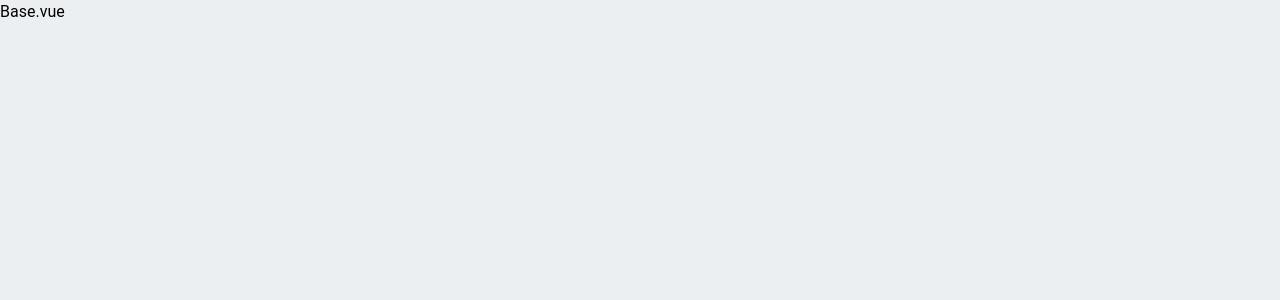
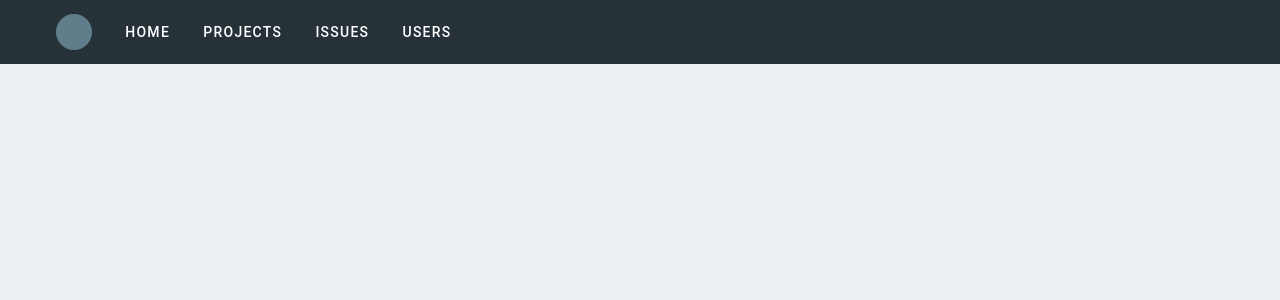
Before and after one commit to renatobjr/codesentry, a Vue app in the folder web/: page /dashboard in a window 1280 px wide. Before the commit this address had no page. Shown: the top 300 px of the page. Built offline with nearby package versions, Linux system fonts and the light colour scheme.

Commit message:
Create custom components

```diff
--- /dev/null
+++ b/web/src/components/shared/CSHeader.vue
@@ -0,0 +1,16 @@
+<script setup>
+defineProps({
+  title: {
+    type: String,
+    required: true,
+  },
+});
+</script>
+
+<template>
+  <v-row>
+    <v-col class="cs-header">
+      <p class="text-h5 ">{{ title }}</p>
+    </v-col>
+  </v-row>
+</template>
--- a/web/src/layouts/default/Base.vue
+++ b/web/src/layouts/default/Base.vue
@@ -1,10 +1,36 @@
 <script setup>
   import DefaultView from './Default.vue';
+
+  const links = [
+    { name: 'HOME', path: '/dashboard' },
+    { name: 'PROJECTS', path: '/projects' },
+    { name: 'ISSUES', path: '' },
+    { name: 'USERS', path: '' },
+  ];
 </script>
 
 <template>
   <default-view>
-    <p>Base.vue</p>
-    <slot />
+    <v-app-bar class="bg-blue-grey-darken-4" flat>
+      <v-container class="mx-auto d-flex align-center justify-content">
+        <v-avatar
+          class="me-4"
+          color="blue-grey"
+          size="36"
+        ></v-avatar>
+        <v-btn
+          v-for="link in links"
+          :key="link"
+          :text="link.name"
+          :href="link.path"
+          variant="text"
+        ></v-btn>
+      </v-container>
+    </v-app-bar>
+
+    <v-container class="cs-container" fluid>
+      <slot />
+    </v-container>
+
   </default-view>
 </template>
--- a/web/src/layouts/default/Login.vue
+++ b/web/src/layouts/default/Login.vue
@@ -6,7 +6,7 @@
   <default-view>
     <v-container fluid class="fill-height">
       <v-row justify="center">
-        <v-col cols="6">
+        <v-col lg="3" md="6" sm="6" xs="12">
 
           <slot />
         </v-col>
--- a/web/src/main.js
+++ b/web/src/main.js
@@ -6,6 +6,8 @@
 
 // Components
 import App from './App.vue'
+import CSHeader from '@/components/shared/CSHeader.vue'
+import Card from '@/components/login/Card.vue'
 
 // Composables
 import { createApp } from 'vue'
@@ -15,6 +17,12 @@ import { registerPlugins } from '@/plugins'
 
 const app = createApp(App)
 
+// Registered components
+app
+  .component('cs-header', CSHeader)
+  .component('cs-card', Card)
+
+
 registerPlugins(app)
 
 app.mount('#app')
```
